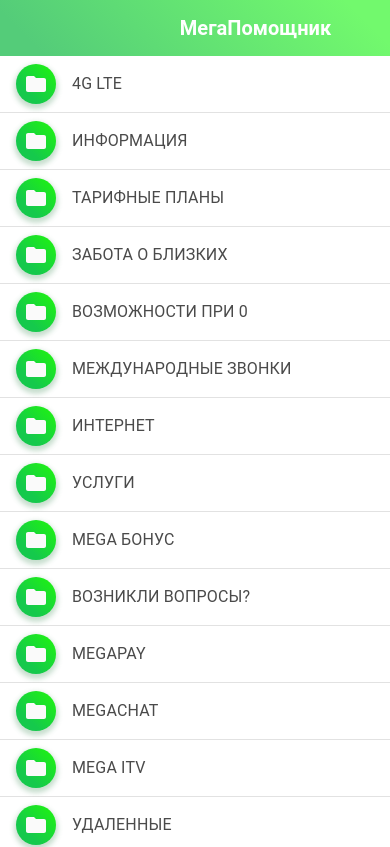
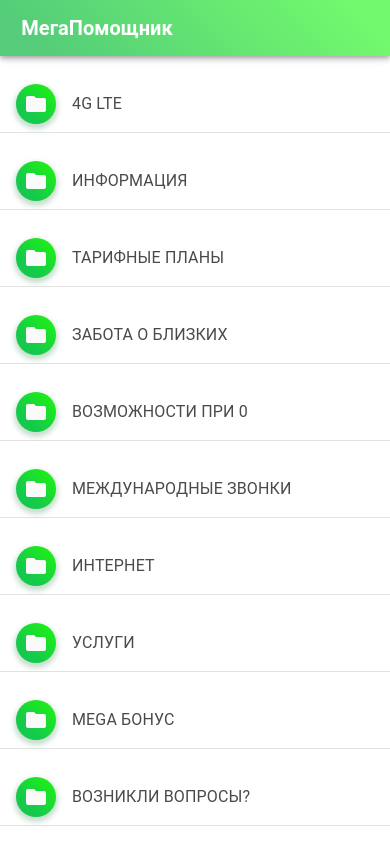
Before and after one commit to nurkan2313/mega-pomowhsnik, a React (Create React App) app: page / in a window 390 px wide. Shown: the top 847 px of the page. Built offline with nearby package versions, Linux system fonts and the light colour scheme.

Commit message:
change header title position on mobile

```diff
--- a/src/components/App.css
+++ b/src/components/App.css
@@ -86,7 +86,7 @@
     border-radius:50px;
     height:60px;
     margin-right:30px;
-    margin-top:30px!impo;
+    margin-top:30px!important;
 }
 ul>div>li>a {
     text-decoration:none;
@@ -97,12 +97,22 @@
     font-family: Roboto, sans-serif;
 }
 
-@media(min-width: 780px){
-    .makeStyles-searchIcon-3 {
-        left: 20%;
+.searchIcon {
+    height: 100%;
+    position: absolute;
+    display: flex;
+    align-items: center;
+    justify-content: center;
+    left: 45%;
+    width: 160px;
+}
+
+@media screen and (max-width: 780px) {
+    .searchIcon  {
+        left: 17px;
     }
   }
-  body {}
+
 .jss1 {
     position: fixed;
     z-index: 9999;
@@ -151,3 +161,10 @@
 ul.MuiList-root.MuiList-padding {
     padding-top: 0px;
 }
+li.MuiListItem-root.MuiListItem-gutters {
+    margin-top: 20px;
+}
+
+.jss3 {
+    left: 20%!important;
+}
--- a/src/components/Header.js
+++ b/src/components/Header.js
@@ -24,16 +24,7 @@
     marginLeft: 0,
     width: '100%',
   },
-  searchIcon: {
-    width: theme.spacing(20),
-    height: '100%',
-    position: 'absolute',
-    display: 'flex',
-    alignItems: 'center',
-    justifyContent: 'center',
-    left: '45%',
 
-  },
 }));
 
 function _handleClick(props) {
@@ -56,7 +47,7 @@
           <AppBar position="static">
             <Toolbar >
                   {arrow(props)}
-                  <div className={classes.searchIcon}>
+                  <div className="searchIcon">
                     <Link to="/" className='main-link'> МегаПомощник </Link>
                   </div>
               <div className={classes.grow} />
```
